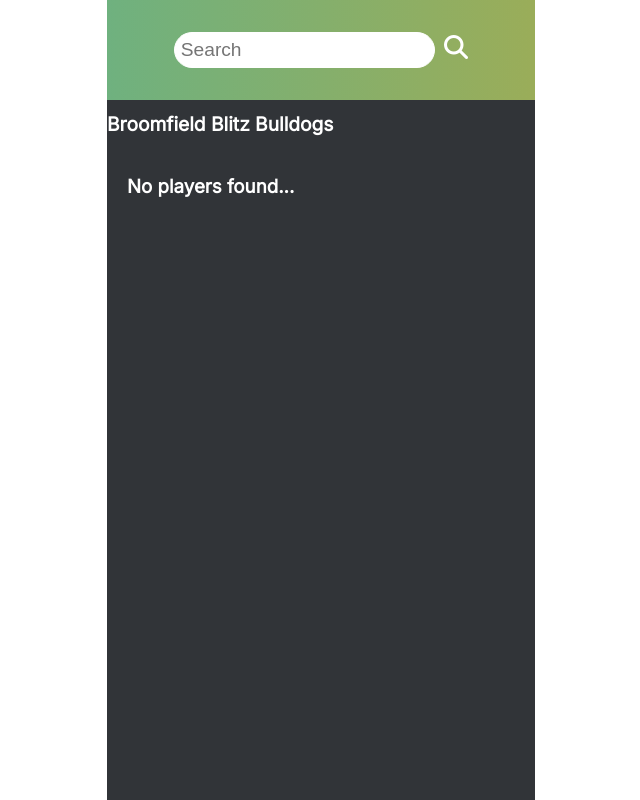
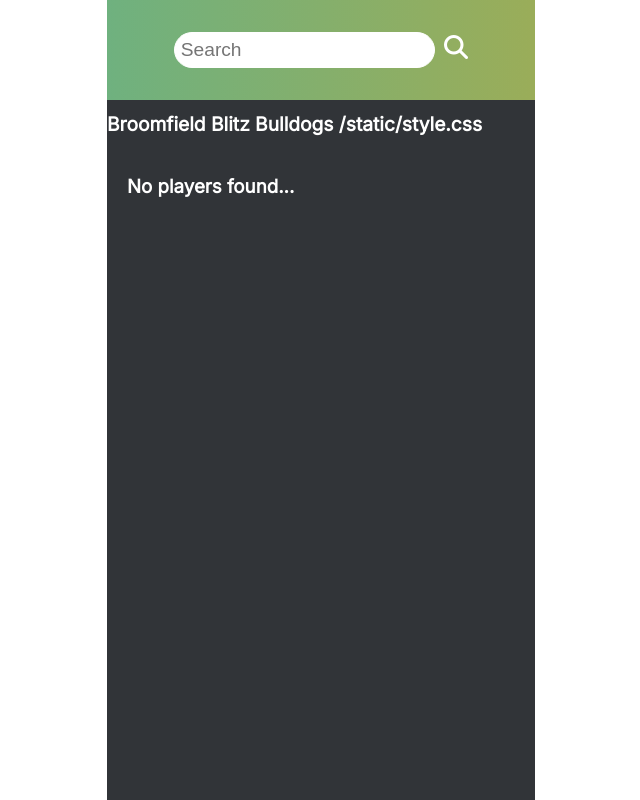
Before and after one commit to RockPetro/bulldogs, a Django app: page / in a window 1280 px wide. Shown: the whole page, without its empty margins (319-959 px from the left). Run offline with Django 4.2, Linux system fonts and the light colour scheme; data that the repository does not hold is empty; some libraries are stand-ins or nearby versions.

Commit message:
Update roster.html

```diff
--- a/roster/templates/roster.html
+++ b/roster/templates/roster.html
@@ -11,7 +11,7 @@
 	<link href="https://fonts.googleapis.com/css2?family=Inter&display=swap" rel="stylesheet">
 	<script src="https://kit.fontawesome.com/6b20b1c14d.js" crossorigin="anonymous"></script>
 
-	<title>Contacts List</title>
+	<title>Roster</title>
 </head>
 
 <body>
@@ -29,7 +29,7 @@
 			</form>
 		</header>
 
-		<h1 class="contact-name" >Broomfield Blitz Bulldogs</h1>
+		<h1 class="contact-name" >Broomfield Blitz Bulldogs {% static 'style.css' %} </h1>
 
 		<section class="contacts-library">
 			<ul class="contacts-list">
```
